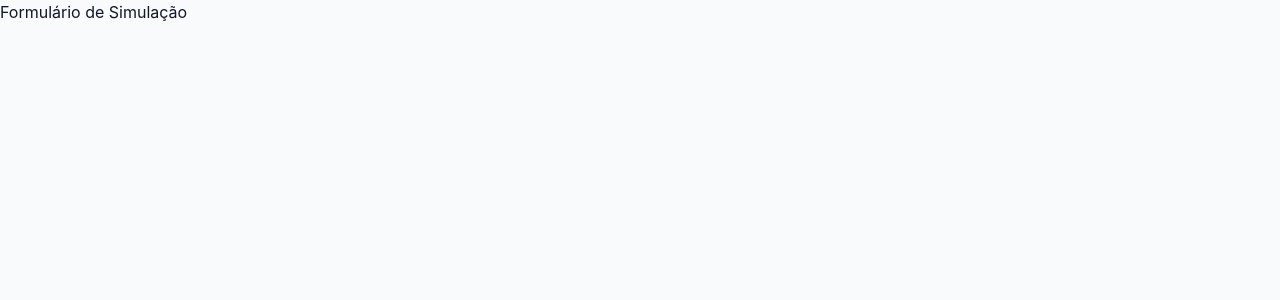
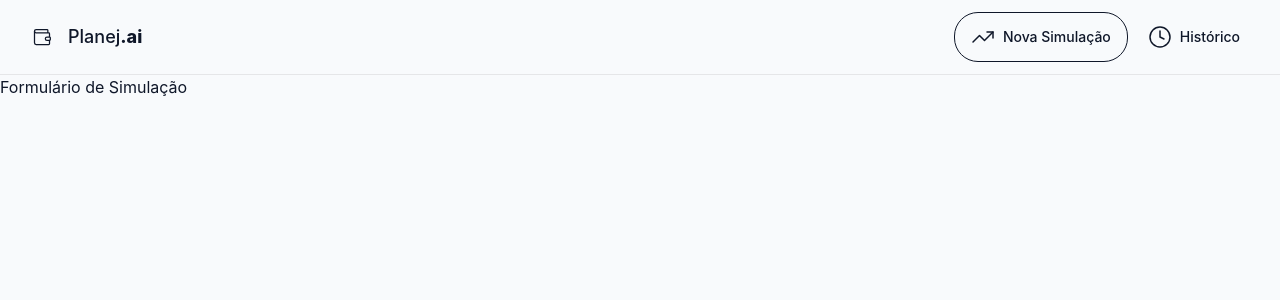
Before and after one commit to andremimio1986-crypto/ProjetoPlanejai, a React (Vite) app: page / in a window 1280 px wide. Shown: the top 300 px of the page. Built offline with nearby package versions, Linux system fonts and the light colour scheme.

Commit message:
Cabeçalho e Menu de Navegação

```diff
--- /dev/null
+++ b/src/components/layout/RootLayout.tsx
@@ -0,0 +1,12 @@
+import { Outlet } from 'react-router-dom';
+
+import { Header } from '../shared/Header';
+
+export function RootLayout() {
+	return (
+		<>
+			<Header />
+			<Outlet />
+		</>
+	);
+}
--- a/src/components/shared/Header/index.tsx
+++ b/src/components/shared/Header/index.tsx
@@ -0,0 +1,32 @@
+import { Clock, TrendingUp, Wallet } from 'lucide-react';
+import { useNavigate } from 'react-router-dom';
+
+import { Button } from './../Button';
+
+export function Header() {
+	const navigate = useNavigate();
+
+	return (
+		<header className="border-(--border) border-b px-6 py-3">
+			<nav className="flex items-center justify-between">
+				<div className="flex items-center gap-2">
+					<div className="bg-primary flex h-9 w-9 items-center justify-center rounded-full">
+						<Wallet size={20} className="text-primary-foreground" />
+					</div>
+					<span className="text-lg">
+						<span className="text-muted-foreground font-medium">Planej</span>
+						<span className="font-extrabold">.ai</span>
+					</span>
+				</div>
+				<div className="flex items-center gap-1">
+					<Button variant="secondary" icon={TrendingUp} onClick={() => void navigate('/')}>
+						<span className="hidden sm:inline">Nova Simulação</span>
+					</Button>
+					<Button variant="ghost" icon={Clock} onClick={() => void navigate('/historico')}>
+						<span className="hidden sm:inline">Histórico</span>
+					</Button>
+				</div>
+			</nav>
+		</header>
+	);
+}
--- a/src/router.tsx
+++ b/src/router.tsx
@@ -1,7 +1,10 @@
 import { createBrowserRouter } from 'react-router-dom';
+
+import { RootLayout } from './components/layout/RootLayout';
 
 export const router = createBrowserRouter([
 	{
+		element: <RootLayout />,
 		children: [
 			{
 				path: '/',
```
